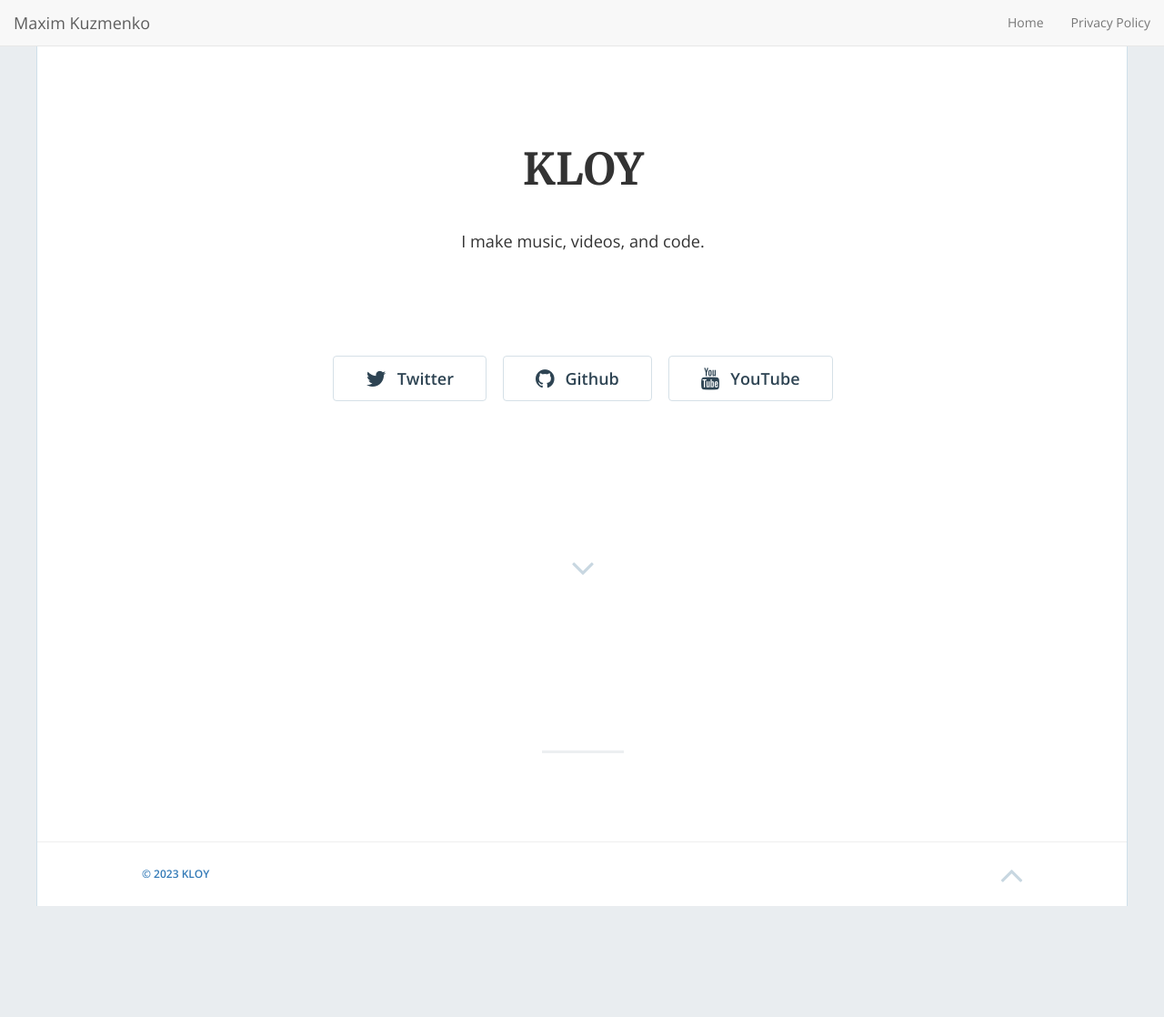
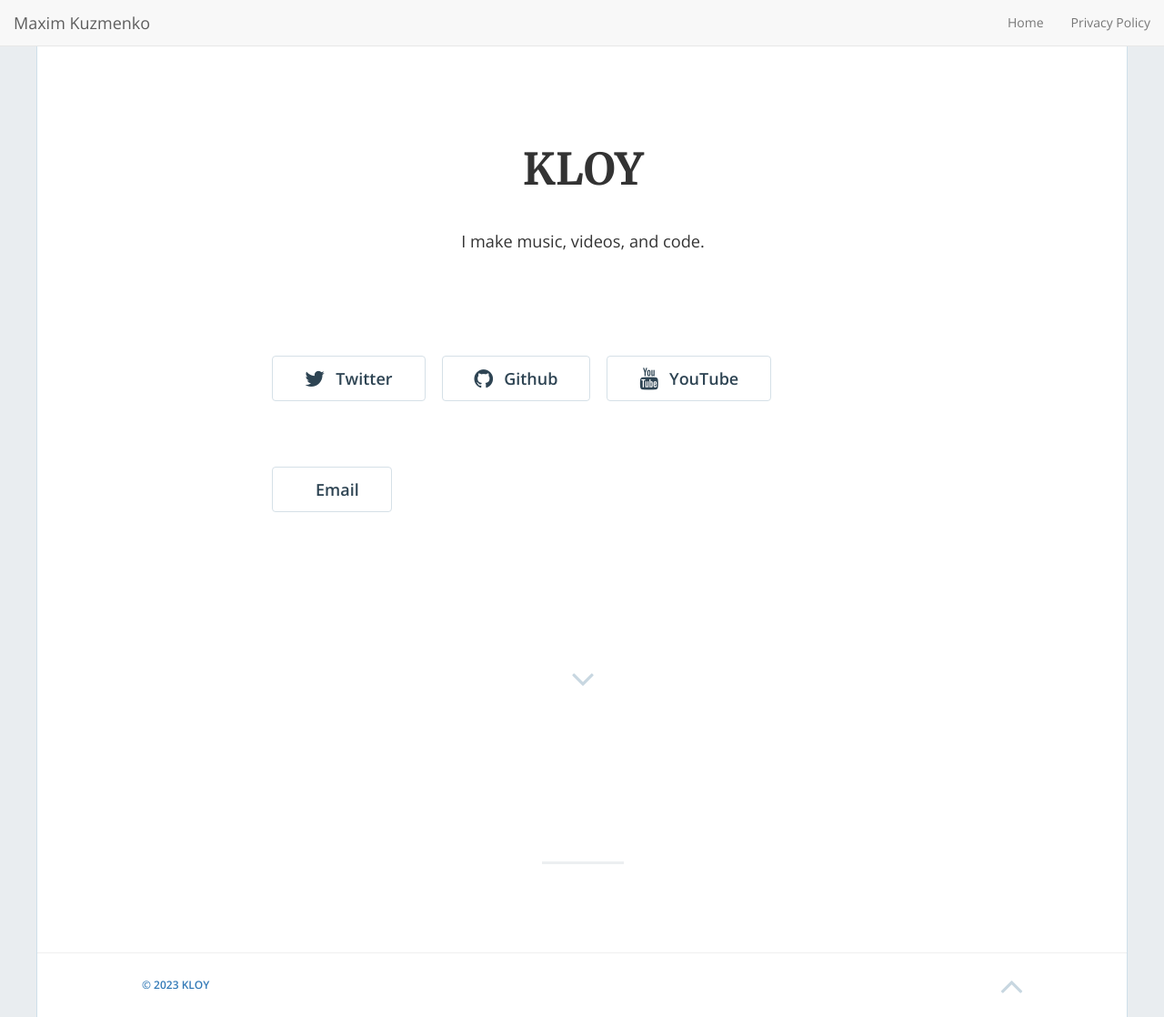
Before and after one commit to maxim-kuzmenko/maxim-kuzmenko.github.io, a Jekyll site: the page built from index.html, in a window 1280 px wide and 1118 px high. Shown: the whole window at 91% size. Built offline with Jekyll 4.4.1, drawn with Linux system fonts in a browser that asks for light colours; nearby versions of some CDN libraries; the list of posts is cut into pages by our own code.

Commit message:
changed privacy policy url, added email

```diff
--- a/_config.yml
+++ b/_config.yml
@@ -101,5 +101,5 @@ enable_contact: false
 enable_nav: true
 nav_item:
   - { url: '/', text: 'Home' }
-  - { url: '/privacy_policy', text: 'Privacy Policy' }
+  - { url: '/privacy-policy', text: 'Privacy Policy' }
   # - { url: '/about', text: 'About' }
--- a/_includes/home-hero.html
+++ b/_includes/home-hero.html
@@ -35,7 +35,10 @@
             {% endif %}
             {% if site.youtube_username != '' %}
             <a href="https://youtube.com/{{ site.youtube_username }}"><button class="btn btn-default btn-lg"><i class="fa fa-youtube fa-lg"></i>YouTube</button></a>
-          {% endif %}
+            {% endif %}
+            {% if site.email != '' %}
+            <a href="mailto:maxim.kuzmenko1@gmail.com" target="_blank"><button class="btn btn-default btn-lg"><i class="fa fa-email fa-lg"></i>Email</button></a>
+            {% endif %}
             <!-- {% if site.medium_username != '' %}
               <a href="https://{{ site.medium_username }}"><button class="btn btn-default btn-lg"><i class="fa fa-medium fa-lg"></i>Medium</button></a>
             {% endif %} -->
```
Also changed, not shown: privacy-policy.md (renamed from privacy_policy.md, +1 -1 lines), 5 other files.
